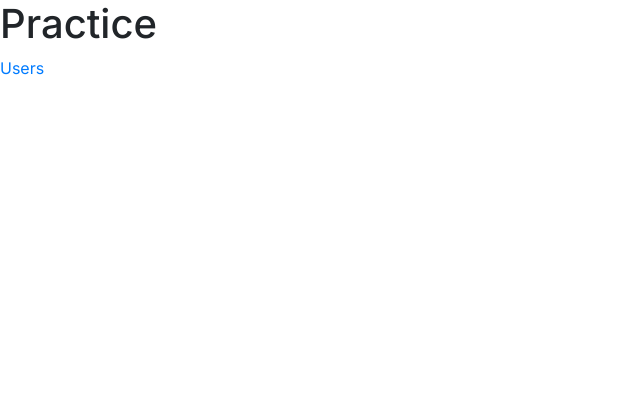
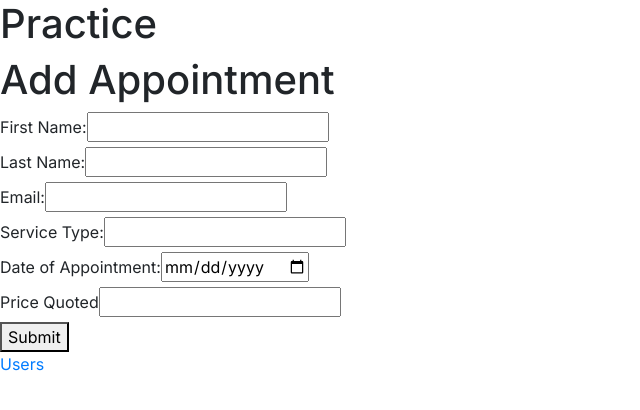
Before and after one commit to KingBosu/Next-Dashboard, a Next.js app: page / in a window 1280 px wide. Shown: the top 410 px of the page, without its empty margins (0-640 px from the left). Built offline with nearby package versions, Linux system fonts and the light colour scheme.

Commit message:
standard client form made, attempting to make SSD

```diff
--- a/app/page.tsx
+++ b/app/page.tsx
@@ -1,9 +1,11 @@
 import Link from "next/link";
+import AddAppointment from "./users/components/Appointments";
 
 export default function () {
   return (
     <main>
       <h1>Practice</h1>
+      <AddAppointment></AddAppointment>
       <Link href="/users">Users</Link>
       </main>
   )
--- /dev/null
+++ b/app/users/components/Appointments.tsx
@@ -0,0 +1,116 @@
+'use server'
+import { useState } from 'react';
+
+const AddAppointment = () => {
+  const [formData, setFormData] = useState({
+    firstName: '',
+    lastName: '',
+    email: '',
+    serviceType: '',
+    date: '',
+    priceQuoted: '',
+  });
+
+  const handleChange = (e) => {
+    const { name, value } = e.target;
+    setFormData({
+      ...formData,
+      [name]: value,
+    });
+  };
+
+  const handleSubmit = (e) => {
+    e.preventDefault();
+    // Send form data to your server for processing (e.g., API request)
+    console.log('Form data:', formData);
+  };
+
+  return (
+    <div>
+      <h1>Add Appointment</h1>
+      <form onSubmit={handleSubmit}>
+        <div>
+          <label>First Name:</label>
+          <input
+            type="text"
+            name="firstName"
+            value={formData.firstName}
+            onChange={handleChange}
+            required
+          />
+        </div>
+        <div>
+          <label>Last Name:</label>
+          <input
+            type="text"
+            name="lastName"
+            value={formData.lastName}
+            onChange={handleChange}
+            required
+          />
+        </div>
+        <div>
+          <label>Email:</label>
+          <input
+            type="email"
+            name="email"
+            value={formData.email}
+            onChange={handleChange}
+            required
+          />
+        </div>
+        <div>
+          <label>Service Type:</label>
+          <input
+            type="text"
+            name="serviceType"
+            value={formData.serviceType}
+            onChange={handleChange}
+            required
+          />
+        </div>
+        <div>
+          <label>Date of Appointment:</label>
+          <input
+            type="date"
+            name="date"
+            value={formData.date}
+            onChange={handleChange}
+            required
+          />
+        </div>
+        <div>
+          <label>Price Quoted</label>
+          <input
+          type="number"
+          name="Price Quoted"
+          value={formData.priceQuoted}
+          required
+          />
+        </div>
+        <button type="submit">Submit</button>
+      </form>
+    </div>
+  );
+};
+
+export default AddAppointment;
+
+export async function getServerSideProps() {
+    // Fetch initial data if needed (e.g., service types, etc.)
+
+    // Example data for prepopulating form fields
+    const initialData = {
+      firstName: 'John',
+      lastName: 'Doe',
+      email: 'johndoe@example.com',
+      serviceType: 'Haircut',
+      date: '2023-12-31',
+    };
+
+    return {
+      props: {
+        initialData,
+      },
+    };
+  }
```
